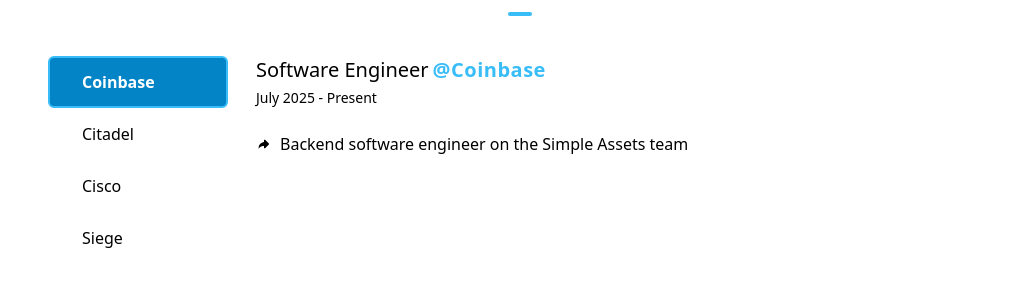
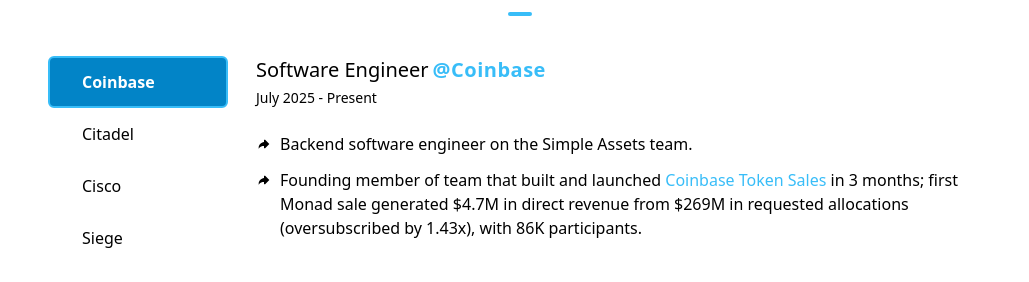
Before and after one commit to justinshin6/personal-website, a Next.js app: page / in a window 1280 px wide. Shown: the part 1543-1825 px from the top of the page, without its empty margins (120-1149 px from the left). Built offline with nearby package versions, Linux system fonts and the light colour scheme.

Commit message:
update token sales information

```diff
--- a/components/Experience.tsx
+++ b/components/Experience.tsx
@@ -16,7 +16,19 @@
         name: "Coinbase",
         duration: "July 2025 - Present",
         description: [
-            "Backend software engineer on the Simple Assets team"
+        "Backend software engineer on the Simple Assets team.",
+        <span key="token-sales">
+            Founding member of team that built and launched{" "}
+            <a
+            href="https://www.coinbase.com/blog/the-ideal-way-to-launch-introducing-token-sales-on-coinbase"
+            target="_blank"
+            rel="noopener noreferrer"
+            className="text-sky-400 hover:underline"
+            >
+            Coinbase Token Sales
+            </a>{" "}
+            in 3 months; first Monad sale generated $4.7M in direct revenue from $269M in requested allocations (oversubscribed by 1.43x), with 86K participants.
+        </span>
         ],
         link: "https://www.coinbase.com/"
     },
```
